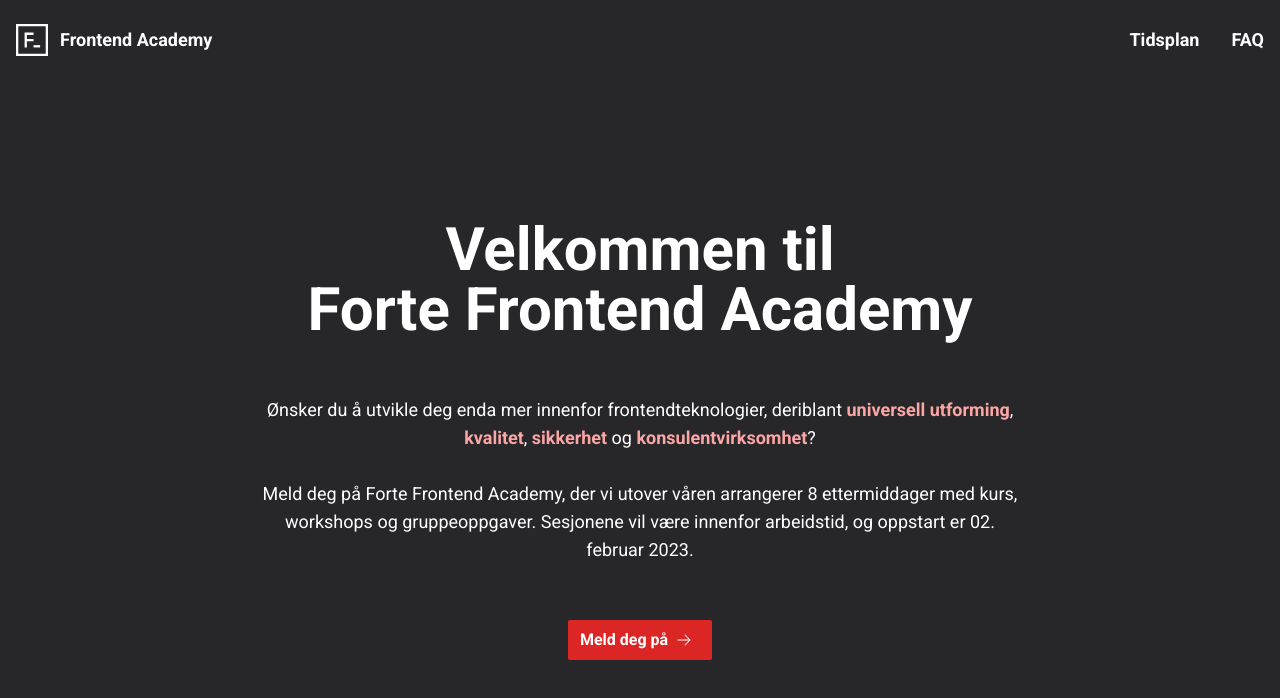
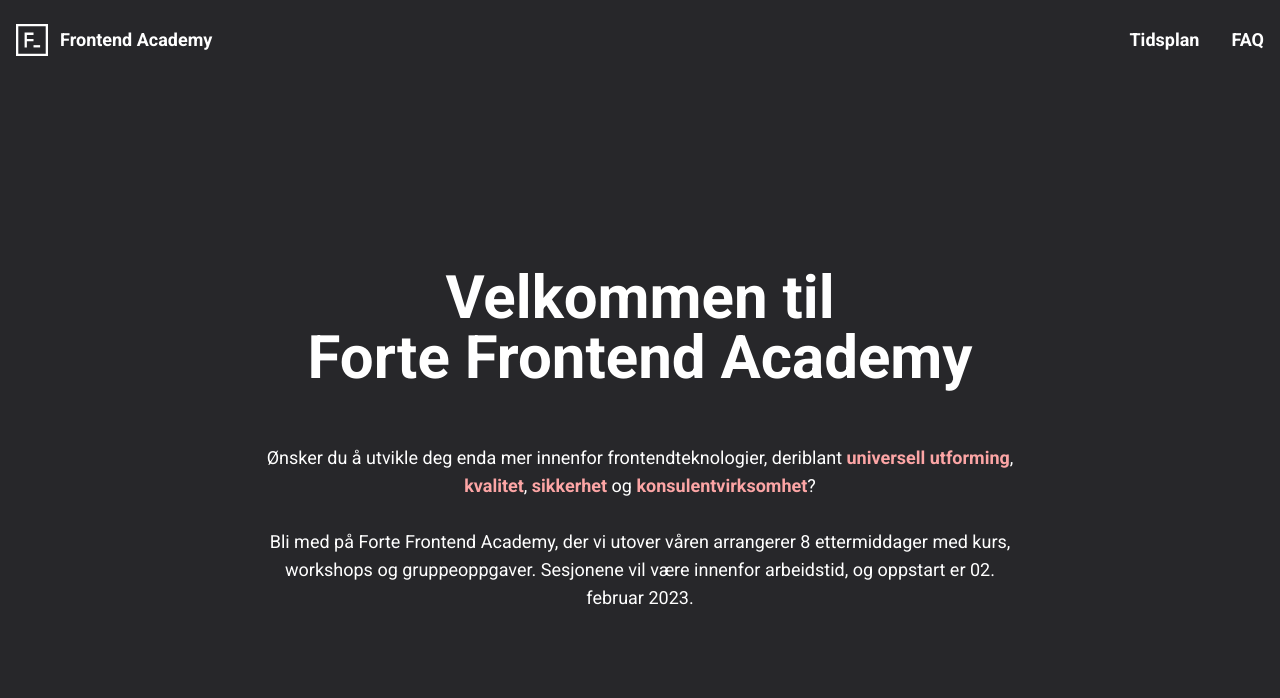
Before and after one commit to fortedigital/frontend-academy, a Next.js app: page / in a window 1280 px wide. Shown: the top 698 px of the page. Built offline with nearby package versions, Linux system fonts and the light colour scheme.

Commit message:
Remove signup

```diff
--- a/pages/faq.tsx
+++ b/pages/faq.tsx
@@ -10,9 +10,9 @@ type QA = {
 
 const questionsAndAnswers: QA[] = [
   {
-    question: "Når skal akademiet holdes? Konkret tidspunkt.",
+    question: "Når skal akademiet holdes?",
     answer:
-      "Oppstart er 2. februar. Akademiet holdes i faggruppetiden der vi kjører vanlig faggruppesamling hver 3. gang. Se egen oversikt",
+      "Oppstart er 2. februar. Akademiet holdes i faggruppetiden, og det vil kjøres vanlig faggruppesamling hver 3. gang. Se tidsplan for mer detaljer.",
   },
   {
     question: "Hva slags forkunnskaper må man ha?",
@@ -22,13 +22,13 @@ const questionsAndAnswers: QA[] = [
   {
     question: "Går det utover fagtimer?",
     answer:
-      "Akademiet tar over for frontend-faggruppa de dagene det skal være sesjoner, så det skal være timeførbart på samme måte som faggrupper er. Det blir ca. én vanlig faggruppe per to akademisesjoner.",
+      "Akademiet tar over for frontend-faggruppa de dagene det skal være sesjoner, så det skal være timeførbart på samme måte som faggrupper er.",
   },
   {
     question:
-      "Jeg er ikke påmeldt Frontend Academy. Kan jeg delta på opplegget?",
+      "Når er påmeldingsfristen?",
     answer:
-      "Ja, dette er et tilbud for alle. Påmeldingen er for de som ønsker å delta på en avsluttende oppgave, som er nødvendig for å få godkjent gjennomføring av Frontend Academy.",
+      "Det har vært stor interesse for akademiet, så vi tar dessverre ikke imot flere påmeldinger.",
   },
 ];
 
--- a/pages/index.tsx
+++ b/pages/index.tsx
@@ -20,28 +20,12 @@ export default function Home() {
           <EmphasizedText>konsulentvirksomhet</EmphasizedText>?
           <br />
           <br />
-          Meld deg på Forte Frontend Academy, der vi utover våren arrangerer 8
+          Bli med på Forte Frontend Academy, der vi utover våren arrangerer 8
           ettermiddager med kurs, workshops og gruppeoppgaver. Sesjonene vil
           være innenfor arbeidstid, og oppstart er 02. februar 2023.
         </p>
-        <a
-          href="https://forms.office.com/Pages/ResponsePage.aspx?id=nv06Bstf0kinacoxsPW0Qyz1_fHV7sxIpo8188t8HX5UOEZHRFRBMEg0S1VERTY4OUtWTzhFRlZIQyQlQCN0PWcu"
-          target="_blank"
-          rel="noopener noreferrer"
-        >
-          <Button
-            className="group"
-            icon={
-              <Icon
-                name="ArrowRightIcon"
-                className="transition-transform group-hover:translate-x-2"
-              />
-            }
-            iconPosition="end"
-          >
-            Meld deg på
-          </Button>
-        </a>
+
+
       </div>
     </div>
   );
```
